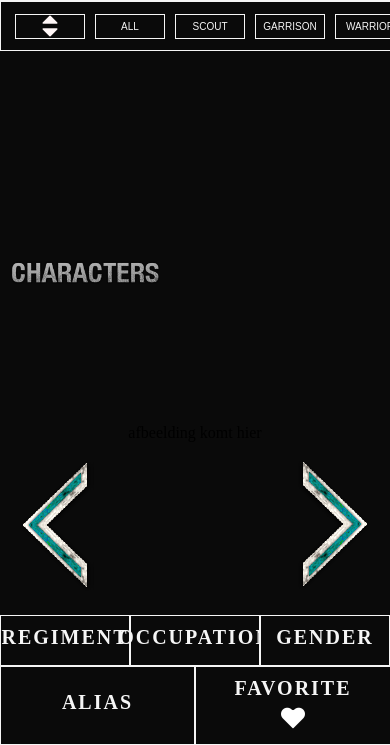
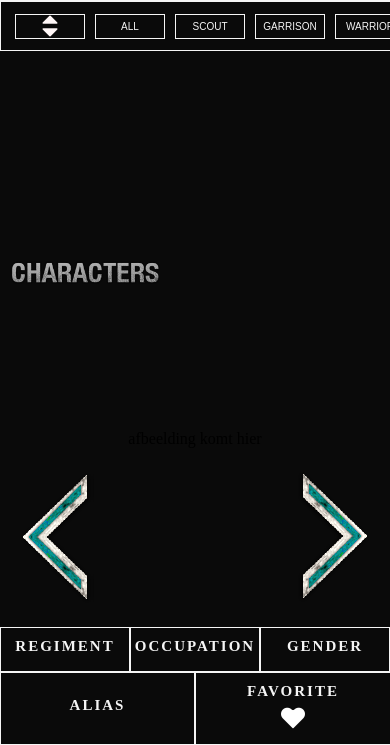
Before and after one commit to sounyatje/web-advanced-project, a website built with Vite: page web-advanced-project/index.html in a window 390 px wide. Shown: the part 99-844 px from the top of the page. Built offline with nearby package versions, Linux system fonts and the light colour scheme; no server answers; files whose address does not match are found by name.

Commit message:
responsive

```diff
--- a/web-advanced-project/src/style.scss
+++ b/web-advanced-project/src/style.scss
@@ -356,4 +356,8 @@
     flex: 1 1 33%;
     min-width: 100px;
   }
+
+  .blok .label{
+    font-size: 15px;
+  }
 }
```
